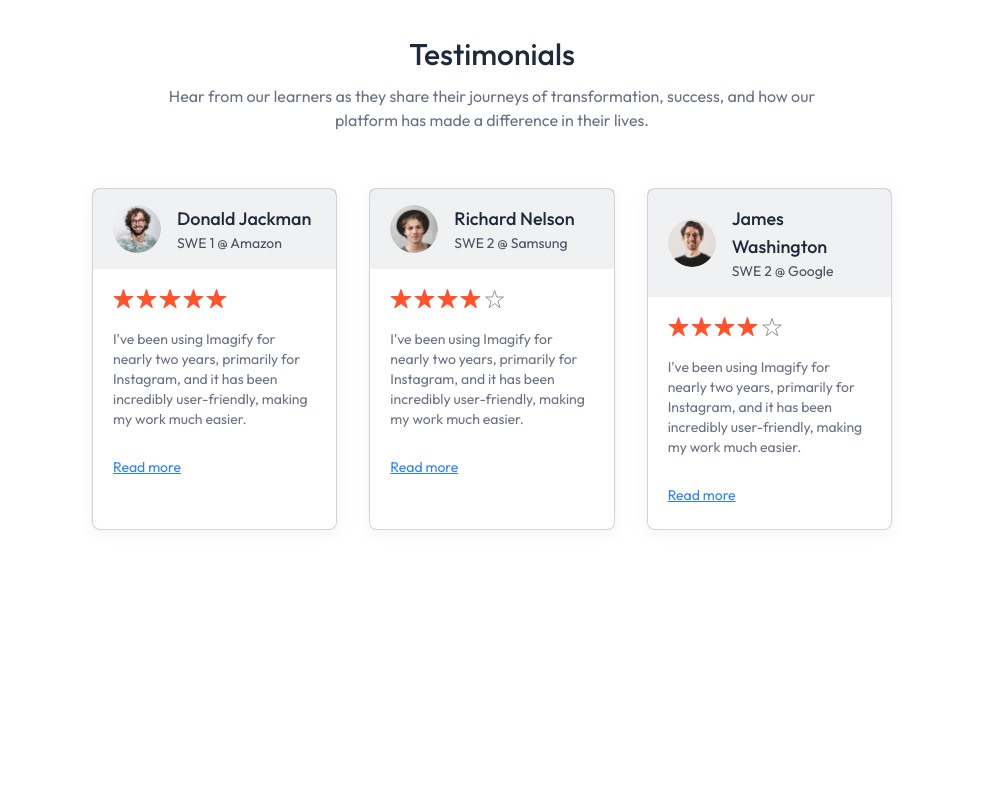
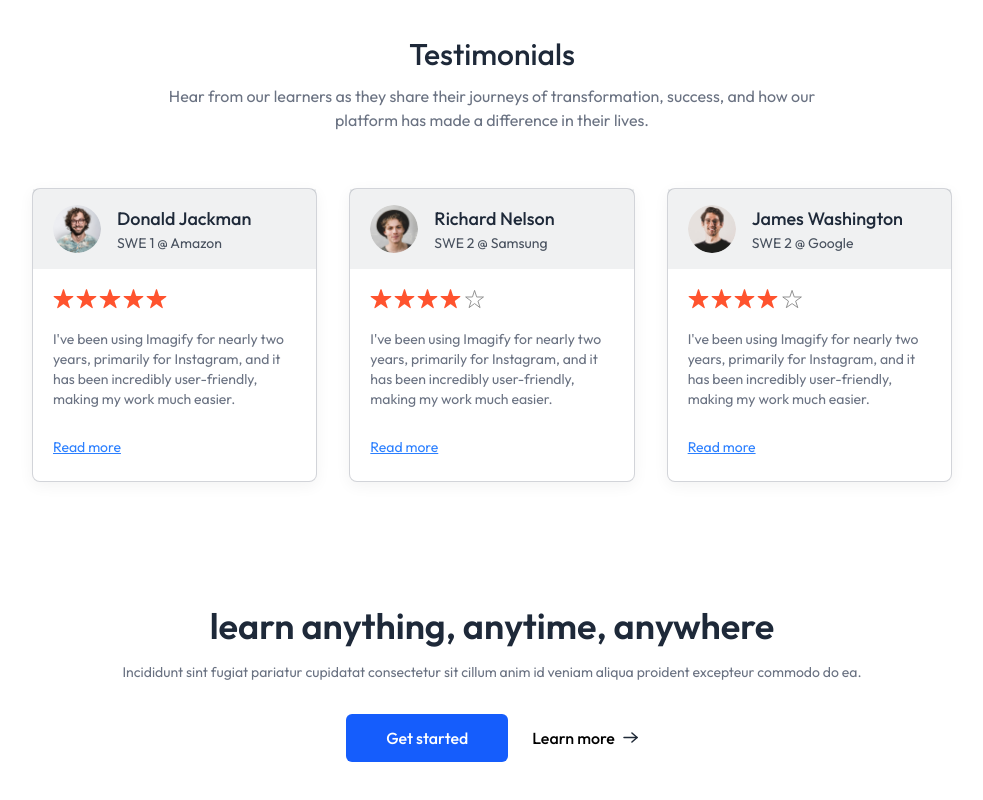
Before and after one commit to Abhijeetkv/ElevateU, a React (Vite) app in the folder frontend/: page / in a window 1280 px wide. Shown: the part 1407-2207 px from the top of the page, without its empty margins (148-1131 px from the left). Before the commit the page ends 1993 px from the top, so only its background shows below. Built offline with nearby package versions, Linux system fonts and the light colour scheme; no server answers.

Commit message:
feat: Add CallToAction component to Home page and adjust TestimonialSec layout

```diff
--- a/frontend/src/components/student/CallToAction.jsx
+++ b/frontend/src/components/student/CallToAction.jsx
@@ -0,0 +1,20 @@
+import React from 'react'
+import { assets } from '../../assets/assets'
+
+const CallToAction = () => {
+  return (
+    <>
+    <div className='flex flex-col items-center gap-4 pt-10 pb-24 px-8 md:px-0'>
+        <h1 className='text-xl md:text-4xl text-gray-800 font-semibold'>learn anything, anytime, anywhere</h1>
+        <p className='text-gray-500 sm:text-sm'>Incididunt sint fugiat pariatur cupidatat consectetur sit cillum anim id
+        veniam aliqua proident excepteur commodo do ea.</p>
+        <div className='flex items-center font-medium gap-6 mt-4'>
+            <button className='px-10 py-3 rounded-md text-white bg-blue-600'>Get started</button>
+            <button className='flex items-center gap-2'>Learn more <img src={assets.arrow_icon} alt="arrow_icon" /></button>
+        </div>
+    </div>
+    </>
+  )
+}
+
+export default CallToAction
--- a/frontend/src/components/student/TestimonialSec.jsx
+++ b/frontend/src/components/student/TestimonialSec.jsx
@@ -7,7 +7,7 @@
     <div className='pb-14 px-8 md:px-0'>
       <h2 className='text-3xl font-medium text-gray-800'>Testimonials</h2>
       <p className='md:text-base text-gray-500 mt-3'>Hear from our learners as they share their journeys of transformation, success, and how our <br /> platform has made a difference in their lives.</p>
-      <div className='grid grid-cols-[repeat(auto-fit,minmax(200px,1fr))] gap-8  mt-14 md:px-60'>
+      <div className='grid grid-cols-[repeat(auto-fit,minmax(200px,1fr))] gap-8 mt-14 md:px-20  lg:px-[180px]'>
         {dummyTestimonial.map((testimonial, index) => (
           <div key={index} className='text-sm text-left border border-gray-500/30 pb-6 rounded-lg bg-white shadow-[0px_4px_15px_0px] shadow-black/5'>
             <div className='flex items-center gap-4 px-5 py-4 bg-gray-500/10'>
--- a/frontend/src/pages/student/Home.jsx
+++ b/frontend/src/pages/student/Home.jsx
@@ -3,6 +3,7 @@
 import Companies from '../../components/student/Companies.jsx'
 import CoursesSection from '../../components/student/CoursesSection.jsx'
 import TestimonialSec from '../../components/student/TestimonialSec.jsx'
+import CallToAction from '../../components/student/CallToAction.jsx'
 
 const Home = () => {
   return (
@@ -12,6 +13,7 @@
       <Companies />
       <CoursesSection />
       <TestimonialSec />
+      <CallToAction />
     </div>
     </>
   )
```
